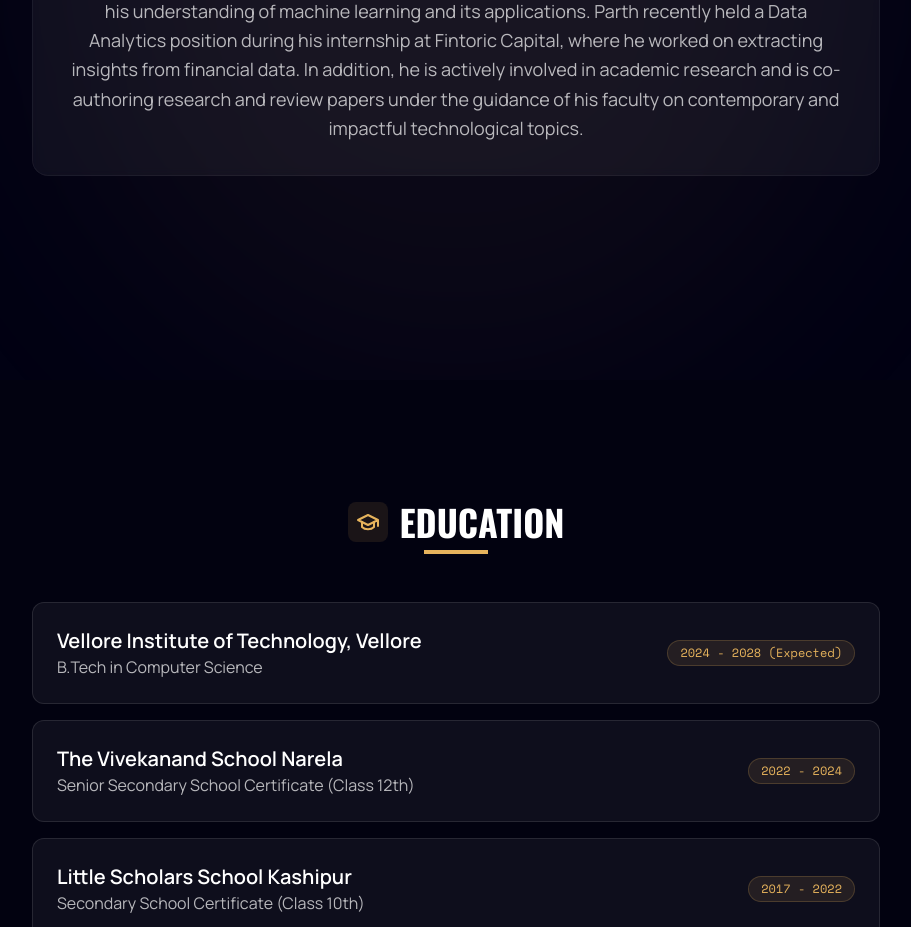
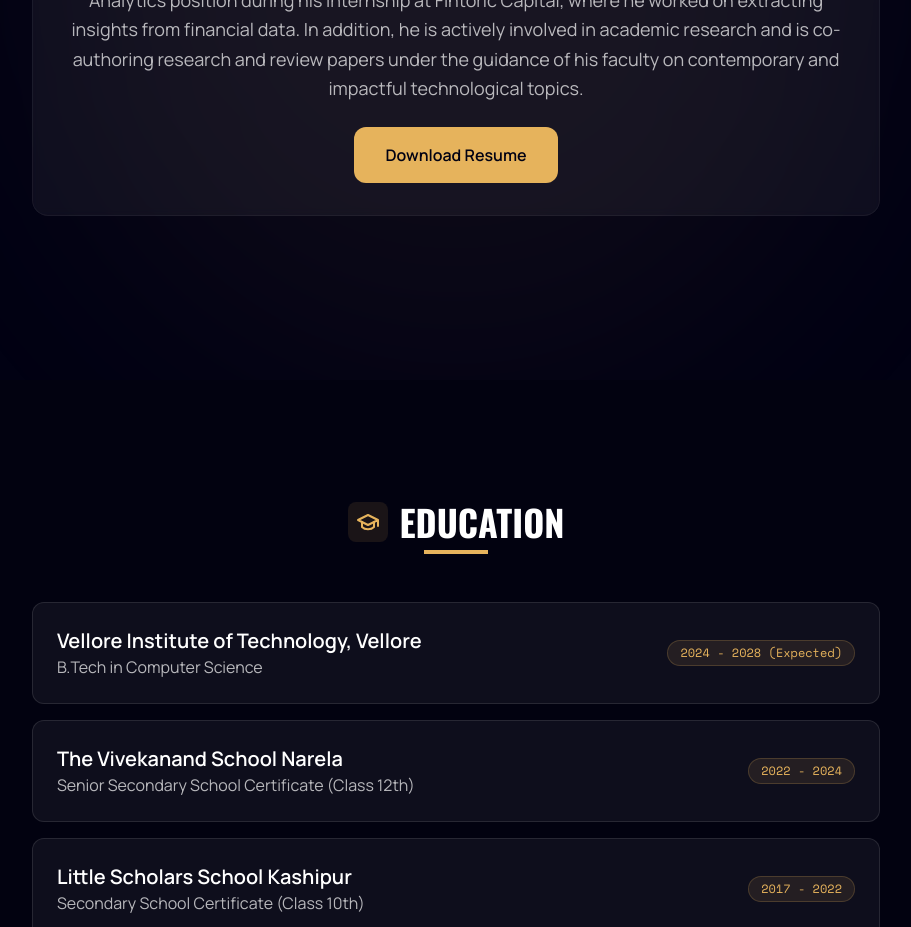
Before and after one commit to parth-garg01/Profile, a React (Vite) app: page / in a window 1280 px wide. Shown: the part 1220-2147 px from the top of the page, without its empty margins (184-1095 px from the left). Built offline with nearby package versions, Linux system fonts and the light colour scheme.

Commit message:
Add Download Resume button to About component and include Resume PDF

```diff
--- a/src/components/About.jsx
+++ b/src/components/About.jsx
@@ -72,6 +72,17 @@ const About = ({ className }) => {
                     <p className="about-text font-sans text-secondary text-lg leading-relaxed">
                         {profileData.about}
                     </p>
+
+                    <div className="mt-6 flex justify-center">
+                        <a
+                            href={encodeURI('/Resume - Parth.pdf')}
+                            download
+                            aria-label="Download Parth Garg's Resume"
+                            className="flex items-center justify-center gap-3 bg-accent text-primary font-bold px-8 py-4 rounded-xl hover:opacity-90 transition"
+                        >
+                            Download Resume
+                        </a>
+                    </div>
                 </motion.div>
             </div>
         </section>
```
Also changed, not shown: 1 other file (tests, documents, lock files or other folders).
